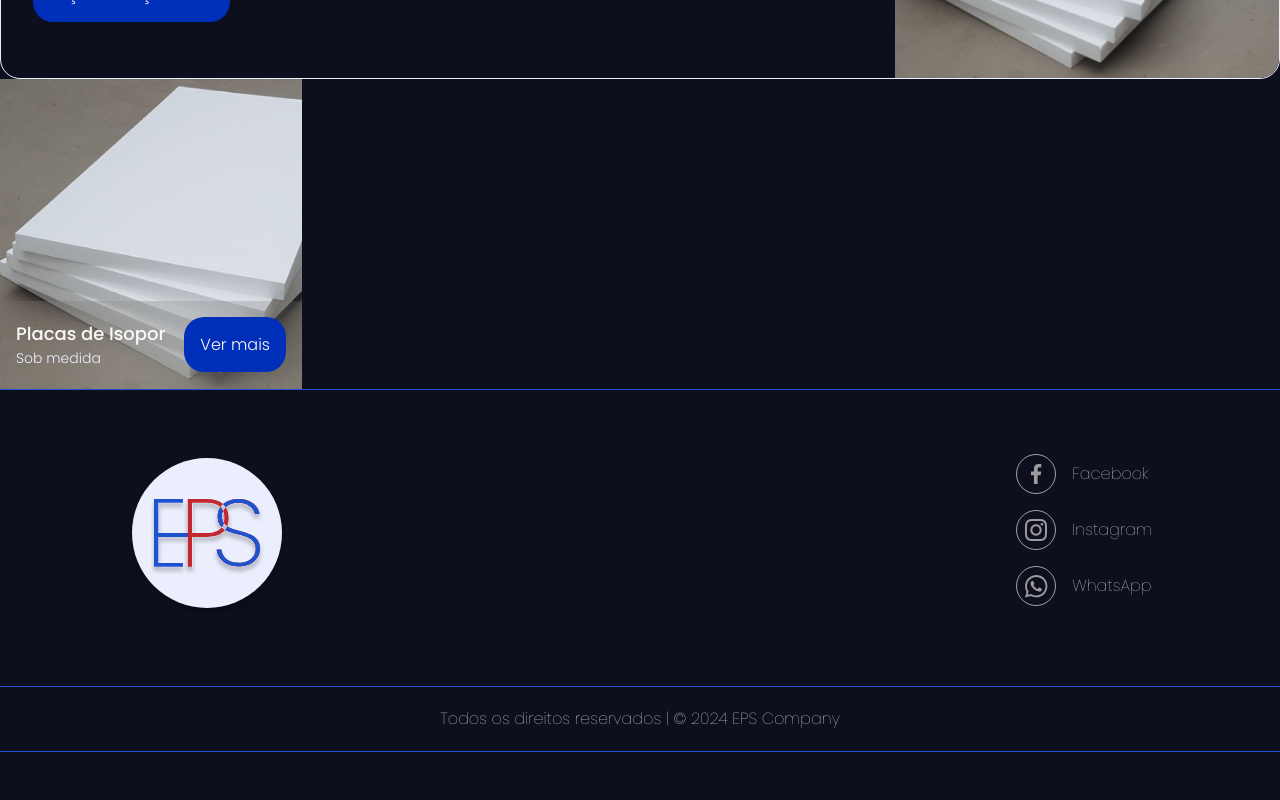
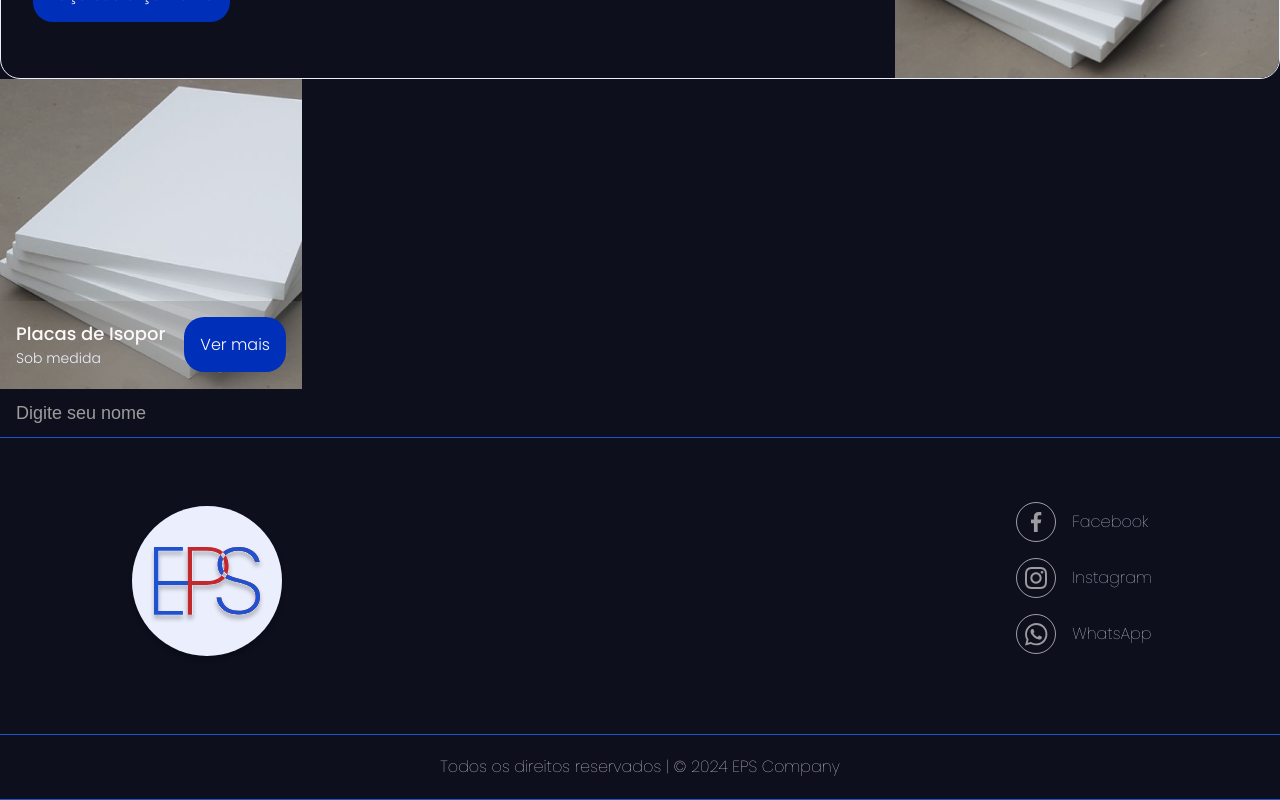
Before and after one commit to raphaelaferraz/lading_page_eps_company, a React (Vite) app: page / in a window 1280 px wide. Shown: the part 1322-2122 px from the top of the page. Before the commit the page ends 2074 px from the top, so only its background shows below. Built offline with nearby package versions, Linux system fonts and the light colour scheme.

Commit message:
feat: adiciona componente de input simples

```diff
--- a/src/components/CardProduto/index.jsx
+++ b/src/components/CardProduto/index.jsx
@@ -2,7 +2,7 @@ import PropTypes from 'prop-types';
 import styles from './styles.module.scss';
 import BotaoPrimario from '../BotaoPrimario';
 
-export default function CardProduto({ titulo, descricao, textoBotao, imagem }) {
+export default function CardProduto({ titulo, descricao, textoBotao, imagem, linkBotao }) {
   return (
     <div className={styles.container}>
       <div className={styles["container__container-imagem"]}>
@@ -15,7 +15,7 @@ export default function CardProduto({ titulo, descricao, textoBotao, imagem }) {
         <div className={styles["container__container-texto__botao"]}>
           <BotaoPrimario
             texto={textoBotao}
-            caminho='/'
+            caminho={linkBotao}
           />
         </div>
       </div>
@@ -28,4 +28,5 @@ CardProduto.propTypes = {
   descricao: PropTypes.string.isRequired,
   textoBotao: PropTypes.string.isRequired,
   imagem: PropTypes.string.isRequired,
+  linkBotao: PropTypes.string.isRequired,
 };
--- /dev/null
+++ b/src/components/Input/index.jsx
@@ -0,0 +1,23 @@
+import PropTypes from "prop-types";
+import styles from "./styles.module.scss";
+
+export default function Input({ type, name, value, onChange, placeholder }) {
+  return (
+    <input
+      className={styles.input}
+      type={type}
+      name={name}
+      value={value}
+      placeholder={placeholder}
+      onChange={(e) => onChange(e.target.value)}
+    />
+  );
+}
+
+Input.propTypes = {
+  type: PropTypes.string,
+  name: PropTypes.string.isRequired,
+  placeholder: PropTypes.string,
+  value: PropTypes.string,
+  onChange: PropTypes.func.isRequired,
+};
--- /dev/null
+++ b/src/components/Input/styles.module.scss
@@ -0,0 +1,17 @@
+@use "../../styles/_variables" as *;
+
+.input {
+  height: $spacing-3;
+  border-radius: 15px;
+  outline: none;
+  border: none;
+  background-color: $cinza-escuro-100;
+  padding: $spacing-1;
+  color: $azul-10;
+  font-size: $large-text;
+  font-weight: $font-light;
+
+  &::placeholder {
+    color: $cinza-claro-20;
+  }
+}
--- a/src/pages/Home/index.jsx
+++ b/src/pages/Home/index.jsx
@@ -4,8 +4,13 @@ import Header from "../../components/Header";
 import CardAplicacoes from "../../components/CardAplicacoes";
 import CardProduto from "../../components/CardProduto";
 import CardResumoProduto from "../../components/CardResumoProduto";
+import Input from "../../components/Input";
+import { useState } from "react";
 
 export default function Home() {
+
+  const [nome, setNome] = useState('');
+
   return (
     <main>
       <Header />
@@ -28,6 +33,7 @@ export default function Home() {
         descricao="Placas de isopor para isolamento térmico e acústico, com diversas espessuras e tamanhos. Ideal para quem busca conforto térmico e acústico em ambientes residenciais e comerciais."
         textoBotao="Faça seu orçamento"
         imagem="/placas-card-produto.png"
+        linkBotao="/"
       />
 
       <CardResumoProduto
@@ -35,6 +41,15 @@ export default function Home() {
         descricao="Sob medida"
         textoBotao="Ver mais"
         imagem="/placas-card-produto.png"
+        linkBotao="/"
+      />
+
+      <Input
+        type={"text"}
+        name={"nome"}
+        value={nome}
+        placeholder={"Digite seu nome"}
+        onChange={setNome}
       />
       <Footer />
     </main>
```
